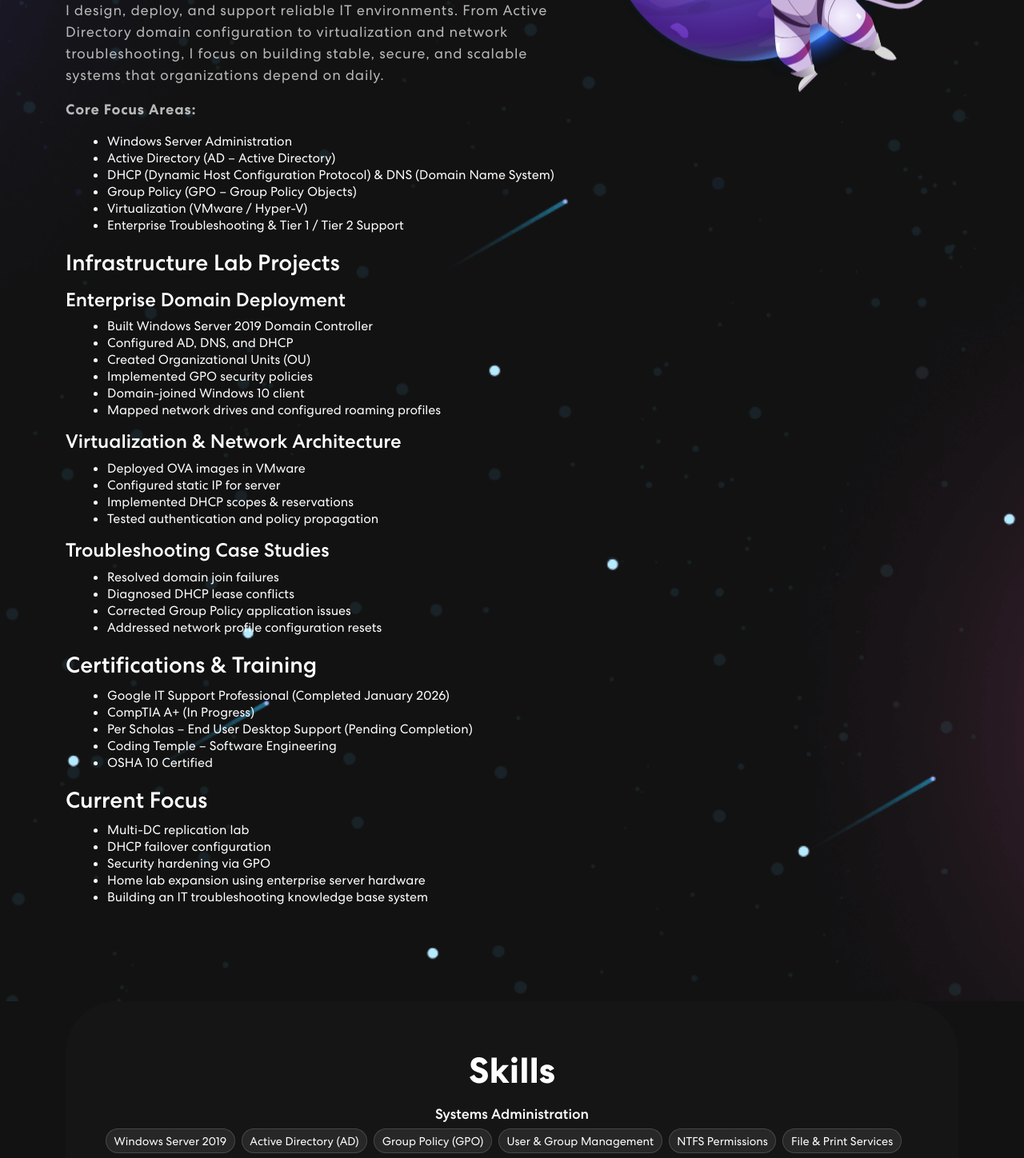
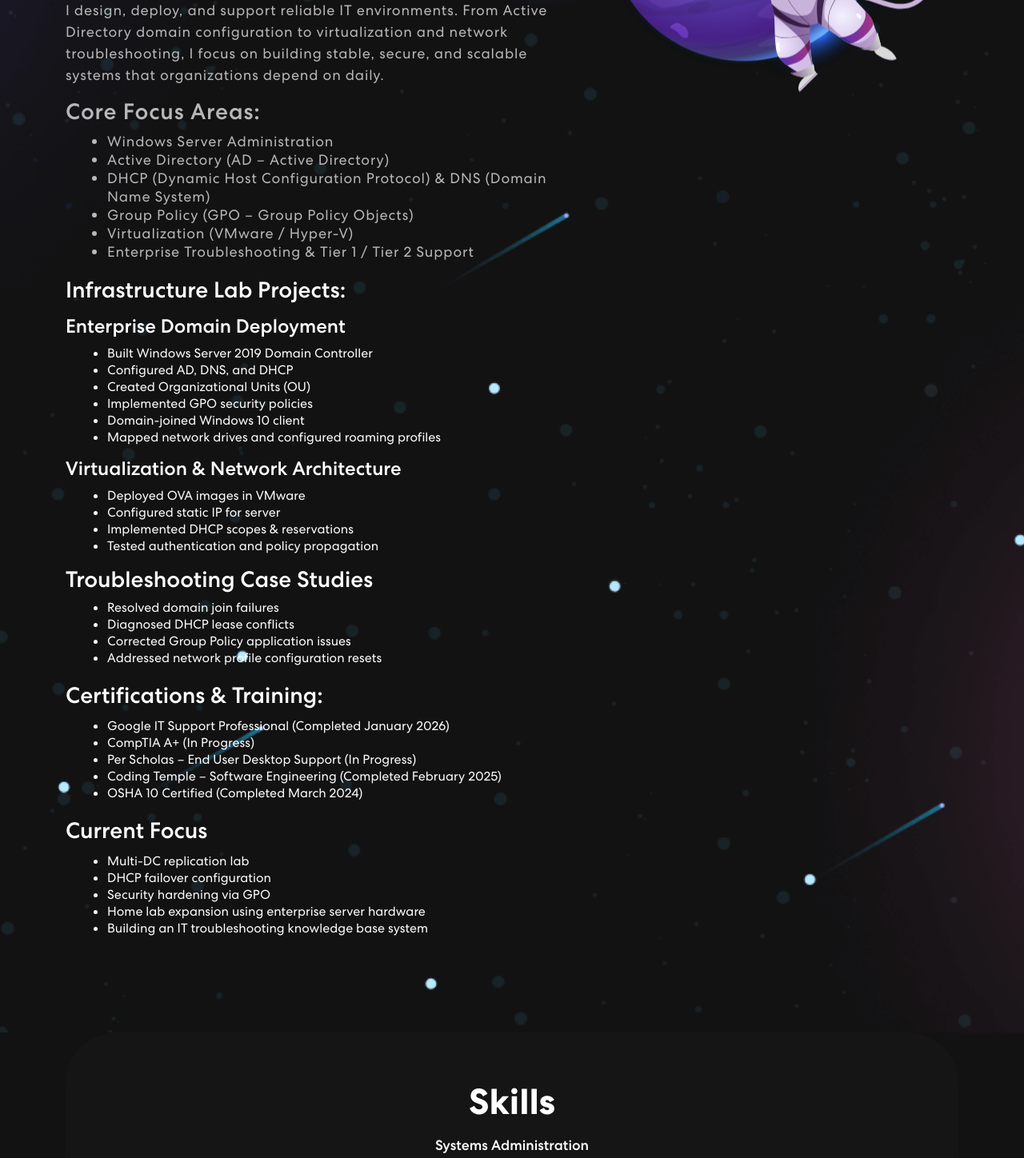
Before and after one commit to JSander72/Personal-Portfolio, a React (Create React App) app: page / in a window 1280 px wide. Shown: the part 540-1988 px from the top of the page at 80% size. Built offline with nearby package versions, Linux system fonts and the light colour scheme.

Commit message:
fix: enhance Banner component text formatting and update LabNotes and Skills components for clarity

```diff
--- a/src/components/Banner.js
+++ b/src/components/Banner.js
@@ -53,15 +53,15 @@ export const Banner = () => {
               {({ isVisible }) =>
                 <div className={isVisible ? "animate__animated animate__fadeIn" : ""}>
                   <span className="tagline">James E. Sanders</span>
-                  <h1>Hello, I am your next... <span className="txt-rotate"><span className="wrap">{text}</span></span></h1>
+                  <h1>Hello,<br></br>I am your next... <span className="txt-rotate"><span className="wrap">{text}</span></span></h1>
 
                   <p>
                     I design, deploy, and support reliable IT environments. From Active Directory domain configuration to virtualization and network troubleshooting, I focus on building stable, secure, and scalable systems that organizations depend on daily.
                   </p>
 
                   <p>
-                    <strong>Core Focus Areas:</strong>
-                  </p>
+                    <h3>Core Focus Areas:</h3>
+
                   <ul style={{ marginLeft: "20px", marginBottom: "20px" }}>
                     <li>Windows Server Administration</li>
                     <li>Active Directory (AD – Active Directory)</li>
@@ -70,8 +70,9 @@ export const Banner = () => {
                     <li>Virtualization (VMware / Hyper-V)</li>
                     <li>Enterprise Troubleshooting & Tier 1 / Tier 2 Support</li>
                   </ul>
+                  </p>
 
-                  <h3 style={{ marginTop: "20px", marginBottom: "10px" }}>Infrastructure Lab Projects</h3>
+                  <h3 style={{ marginTop: "20px", marginBottom: "10px" }}>Infrastructure Lab Projects:</h3>
 
                   <h4 style={{ marginTop: "15px", marginBottom: "8px" }}>Enterprise Domain Deployment</h4>
                   <ul style={{ marginLeft: "20px", marginBottom: "15px" }}>
@@ -91,7 +92,7 @@ export const Banner = () => {
                     <li>Tested authentication and policy propagation</li>
                   </ul>
 
-                  <h4 style={{ marginBottom: "8px" }}>Troubleshooting Case Studies</h4>
+                  <h3 style={{ marginBottom: "8px" }}>Troubleshooting Case Studies</h3>
                   <ul style={{ marginLeft: "20px", marginBottom: "20px" }}>
                     <li>Resolved domain join failures</li>
                     <li>Diagnosed DHCP lease conflicts</li>
@@ -99,13 +100,13 @@ export const Banner = () => {
                     <li>Addressed network profile configuration resets</li>
                   </ul>
 
-                  <h3 style={{ marginBottom: "10px" }}>Certifications & Training</h3>
+                  <h3 style={{ marginBottom: "10px" }}>Certifications & Training:</h3>
                   <ul style={{ marginLeft: "20px", marginBottom: "20px" }}>
                     <li>Google IT Support Professional (Completed January 2026)</li>
                     <li>CompTIA A+ (In Progress)</li>
-                    <li>Per Scholas – End User Desktop Support (Pending Completion)</li>
-                    <li>Coding Temple – Software Engineering</li>
-                    <li>OSHA 10 Certified</li>
+                    <li>Per Scholas – End User Desktop Support (In Progress)</li>
+                    <li>Coding Temple – Software Engineering (Completed February 2025)</li>
+                    <li>OSHA 10 Certified (Completed March 2024) </li>
                   </ul>
 
                   <h3 style={{ marginBottom: "10px" }}>Current Focus</h3>
@@ -117,13 +118,7 @@ export const Banner = () => {
                     <li>Building an IT troubleshooting knowledge base system</li>
                   </ul>
 
-                  {/* <p>
-                    <b>Sanders As A Service</b> delivers full-stack software engineering and IT support with a focus on performance, scalability, and reliability. I specialize in creating secure, user centered web and mobile applications using modern frameworks like Django and React, backed by robust databases and clean, testable code. From API design and deployment to debugging and authentication flows, I take a disciplined, Agile based approach to development.
-                  </p>
 
-                  <p>
-                    On the infrastructure side, I bring hands-on experience in PC maintenance, networking, virtualization, and system diagnostics ensuring that the systems behind your software are just as reliable as the code itself. Whether building from scratch or supporting existing environments, I bridge software engineering with real world IT operations to deliver seamless, end-to-end technical solutions.
-                  </p> */}
 
 
                   {/* <button onClick={() => console.log('connect')}>Let’s Connect <ArrowRightCircle size={25} /></button> */}
--- a/src/components/LabNotes.js
+++ b/src/components/LabNotes.js
@@ -28,7 +28,7 @@ export const LabNotes = () => {
         "Confirmed correct DNS server assignment",
       ],
       lessonsLearned:
-        "A server must have a static IP before DHCP role configuration to prevent address reassignment conflicts.",
+        "This lab reinforced the importance of foundational network planning before service deployment. I learned that assigning a static IP to infrastructure servers is critical to maintaining service stability and preventing cascading configuration failures. Proper sequencing of role installation, authorization, and scope activation ensures predictable network behavior in enterprise environments.",
     },
     {
       id: "002",
@@ -52,7 +52,7 @@ export const LabNotes = () => {
         "Ran gpresult /r to confirm policy application",
       ],
       lessonsLearned:
-        "This creates documentation credibility. Hiring managers love structured thinking.",
+        "This exercise strengthened my understanding of centralized management and access control in enterprise environments. I learned how small misconfigurations in security filtering or OU linkage can prevent policy application, and how to systematically validate policy processing using tools like gpresult. It reinforced the value of structured troubleshooting and documentation when managing user access at scale.",
     },
   ];
 
--- a/src/components/Skills.js
+++ b/src/components/Skills.js
@@ -71,7 +71,7 @@ const lists = {
     "Windows 10/11",
     "Windows Server",
     "Linux (CLI Administration)",
-    "macOS",
+    "MacOS",
   ],
 
   Security: [
```
